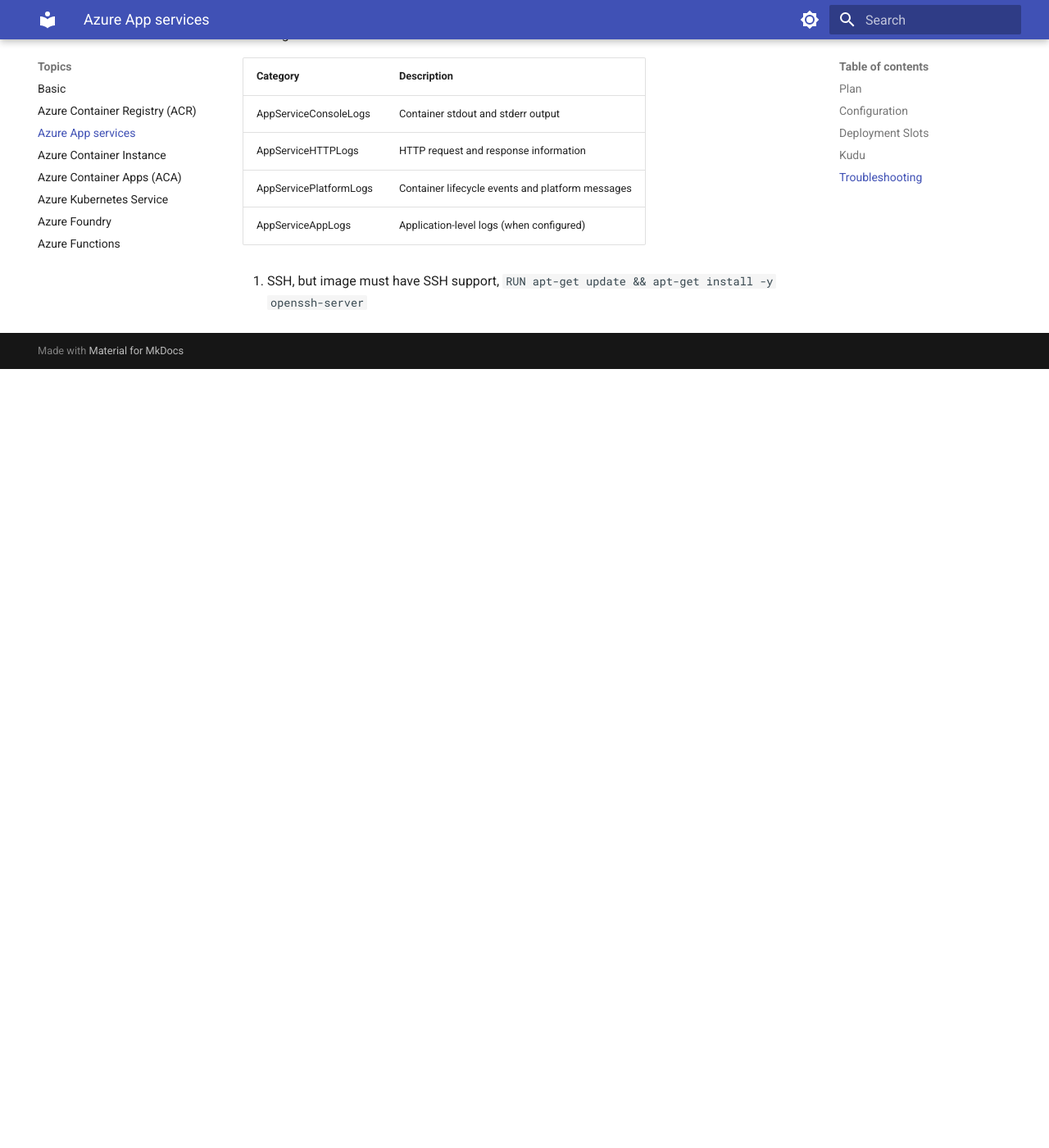
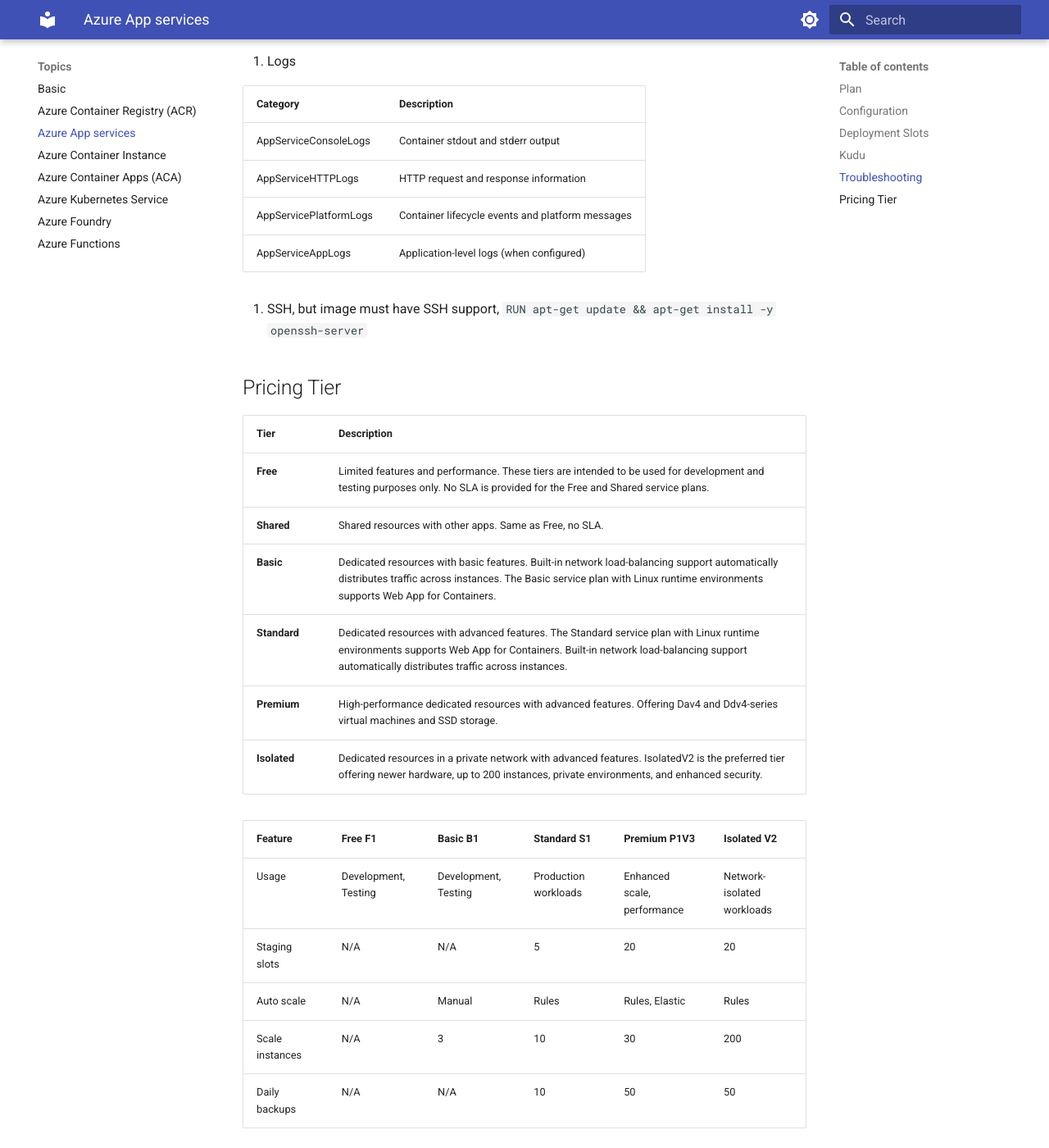
Before and after one commit to yoonghan/AI-Cloud-Developer, an MkDocs documentation site: the page built from docs/AzureAppServices.md, in a window 1280 px wide and 1400 px high, scrolled down 2919 px. Shown: the whole window at 82% size. Built offline with MkDocs 1.6.1 and Material for MkDocs 9.7.7, drawn with Linux system fonts in a browser that asks for light colours; before the commit the page ends 3369 px from its top, so only the background shows below that; some of the changed text lies outside the part shown.

Commit message:
Add appservices

```diff
--- a/docs/AzureAppServices.md
+++ b/docs/AzureAppServices.md
@@ -3,6 +3,7 @@
 ## Plan
 1. App Service plans determine the location, scale, and features available for the web app.
 2. Dedicated Plans (Basic, Standard, Premium): You select a VM size and pay a fixed hourly rate for that server to be powered on 24/7. You are billed the same amount whether 10,000 users visit your site or zero.
+3. WebApp = App Service.
 
 ## Configuration
 
@@ -81,3 +82,22 @@
 | AppServiceAppLogs | Application-level logs (when configured) |
 
 2. SSH, but image must have SSH support, `RUN apt-get update && apt-get install -y openssh-server`
+
+## Pricing Tier
+
+| Tier | Description |
+| --- | --- |
+| **Free** | Limited features and performance. These tiers are intended to be used for development and testing purposes only. No SLA is provided for the Free and Shared service plans. |
+| **Shared** | Shared resources with other apps. Same as Free, no SLA. |
+| **Basic** | Dedicated resources with basic features.  Built-in network load-balancing support automatically distributes traffic across instances. The Basic service plan with Linux runtime environments supports Web App for Containers.|
+| **Standard** | Dedicated resources with advanced features. The Standard service plan with Linux runtime environments supports Web App for Containers. Built-in network load-balancing support automatically distributes traffic across instances. |
+| **Premium** | High-performance dedicated resources with advanced features. Offering Dav4 and Ddv4-series virtual machines and SSD storage. |
+| **Isolated** | Dedicated resources in a private network with advanced features. IsolatedV2 is the preferred tier offering newer hardware, up to 200 instances, private environments, and enhanced security. |
+
+| Feature | Free F1 | Basic B1 | Standard S1 | Premium P1V3 | Isolated V2 |
+| --- | --- | --- | --- | --- | --- |
+| Usage | Development, Testing | Development, Testing | Production workloads | Enhanced scale, performance | Network-isolated workloads |
+| Staging slots | N/A | N/A | 5 | 20 | 20 |
+| Auto scale | N/A | Manual | Rules | Rules, Elastic | Rules |
+| Scale instances | N/A | 3 | 10 | 30 | 200 |
+| Daily backups | N/A | N/A | 10 | 50 | 50 |
```
